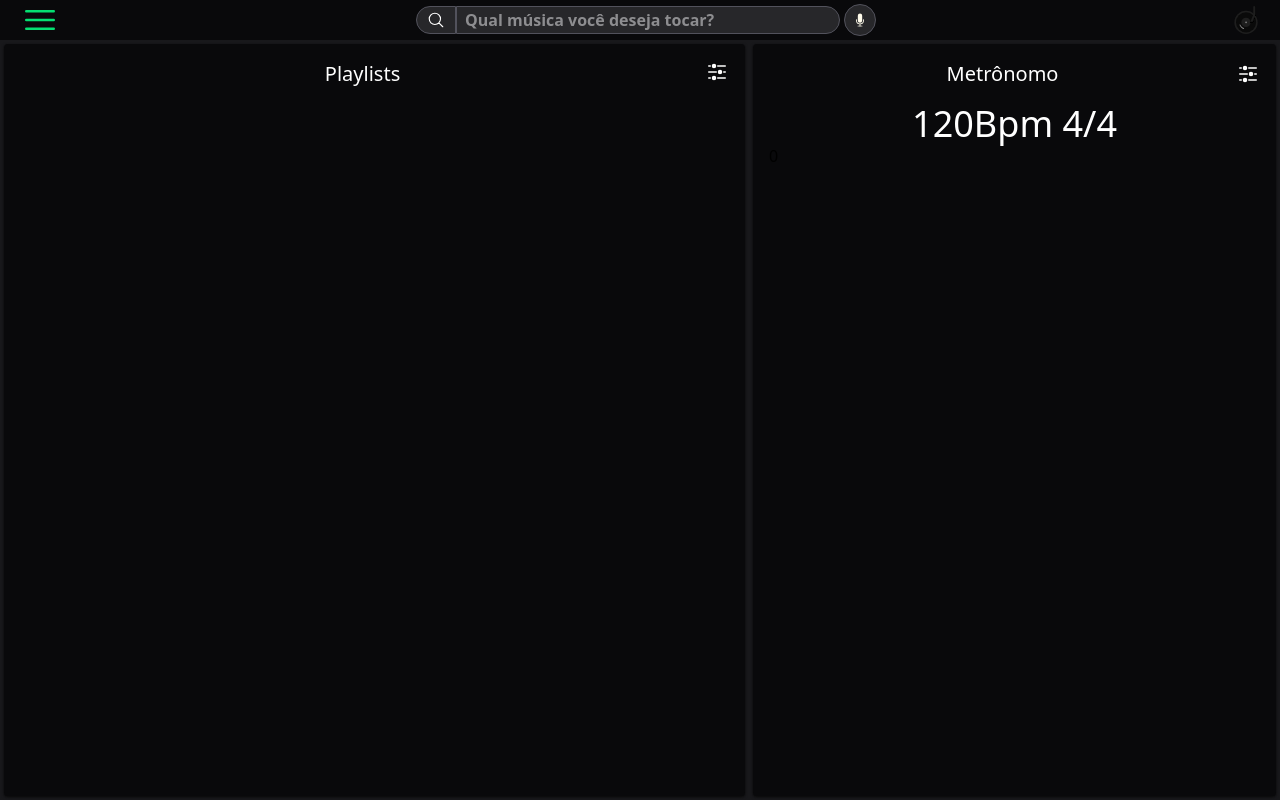
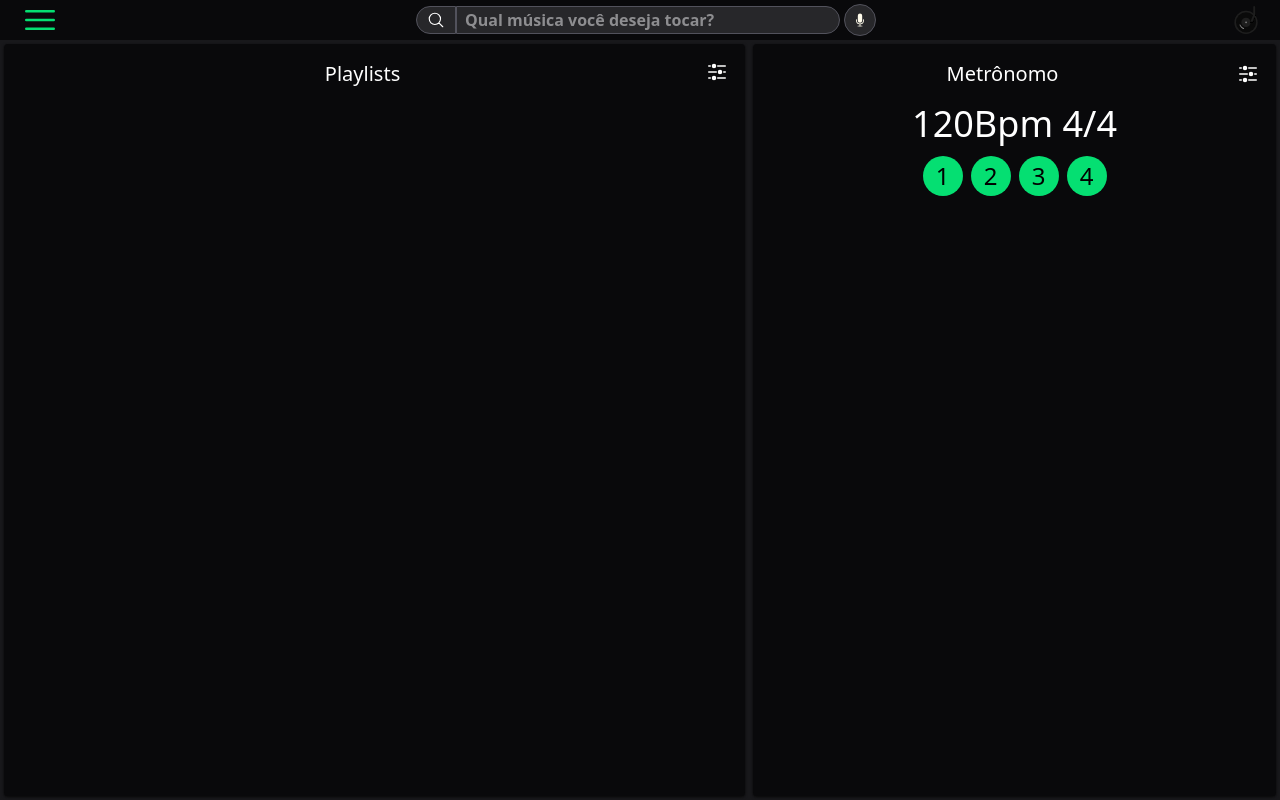
Before and after one commit to BryanFernanDESdev/Rhythm-ProjetoEntra21, a SvelteKit app in the folder frontend/: page / in a window 1280 px wide. Built offline with nearby package versions, Linux system fonts and the light colour scheme.

Commit message:
feat(frontend): adds the tempo marks

```diff
--- /dev/null
+++ b/frontend/src/lib/Tempo.svelte
@@ -0,0 +1,7 @@
+<script>
+let {num} = $props()
+</script>
+
+<div class="rounded-full size-10 bg-green-400 flex justify-center items-center select-none text-2xl font-sans">
+{num}
+</div>
--- a/frontend/src/routes/components/metronome.svelte
+++ b/frontend/src/routes/components/metronome.svelte
@@ -1,5 +1,6 @@
 <script>
 	import Settings from './Settings.svelte';
+	import Tempo from '$lib/Tempo.svelte';
 
 	let none = $state(true);
 	let bpm = $state(120);
@@ -13,7 +14,7 @@
 	let metronome = () => {
 		setInterval(() => {
 			contador++;
-			if (contador > 6) contador = 1;
+			if (contador > 4) contador = 1;
 			console.log(contador);
 		}, calculaVelocidade(bpm));
 	};
@@ -36,8 +37,12 @@
 		</button>
 	</div>
 	<h2 class="mt-4 text-center text-4xl font-thin text-white">{bpm}Bpm {tempo}</h2>
-
-	<button onclick={iniciaMetronomo}>{contador}</button>
+	<div class="flex justify-center items-center gap-2 mt-3">
+		<Tempo num=1 />
+		<Tempo num=2 />
+		<Tempo num=3 />
+		<Tempo num=4 />
+	</div>
 </div>
 
 <div
```
Also changed, not shown: 1 other file (tests, documents, lock files or other folders).
